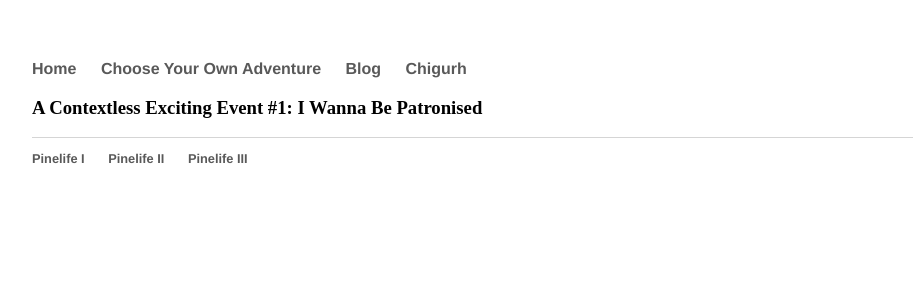
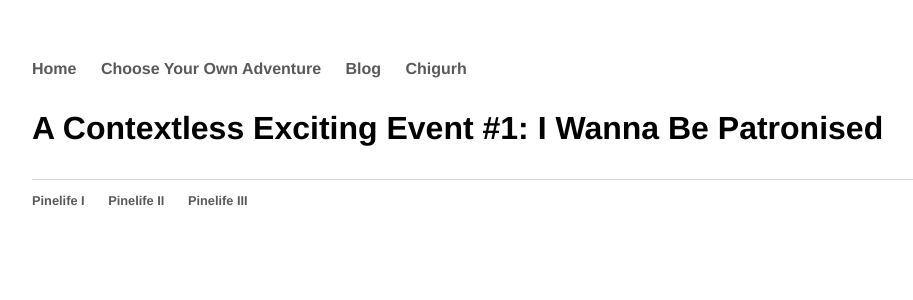
Before and after one commit to Pinelife/pinelife.github.io, a Jekyll site: the page built from Hellhole/excitingevent1.html, in a window 1280 px wide. Shown: the top 300 px of the page, without its empty margins (160-1073 px from the left). Built offline with Jekyll 4.4.1, drawn with Linux system fonts in a browser that asks for light colours.

Commit message:
Update main.css

```diff
--- a/css/main.css
+++ b/css/main.css
@@ -24,6 +24,12 @@ h1 {
     font-size: 3em;
     font-family:'Helvetica', 'Arial', 'Sans-Serif';
 }
+
+h3 {
+    font-size: 2em;
+    font-family:'Helvetica', 'Arial', 'Sans-Serif';
+}
+
 p {
     font-size: 1.2em;
     line-height: 1.3em;
```
